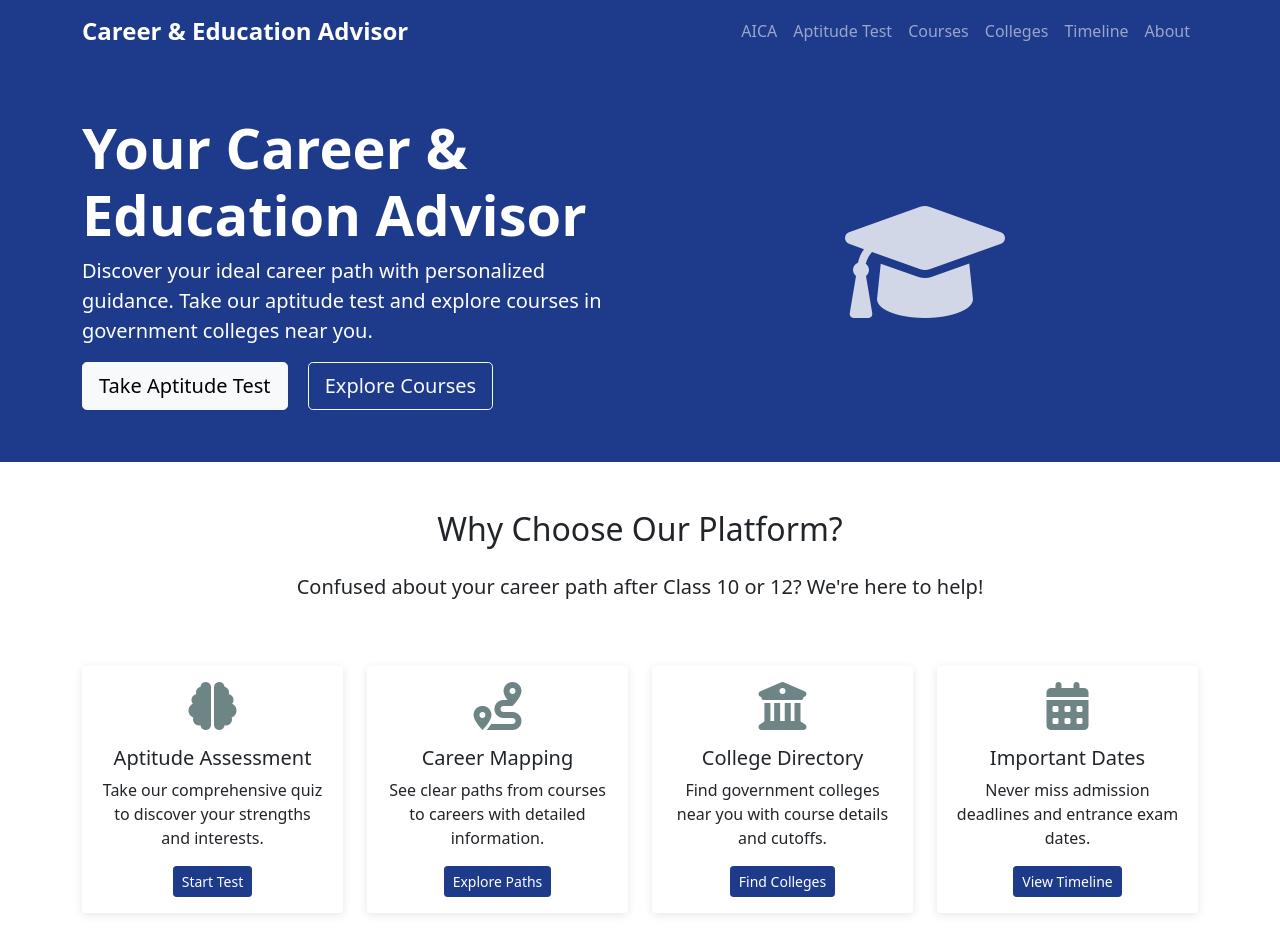
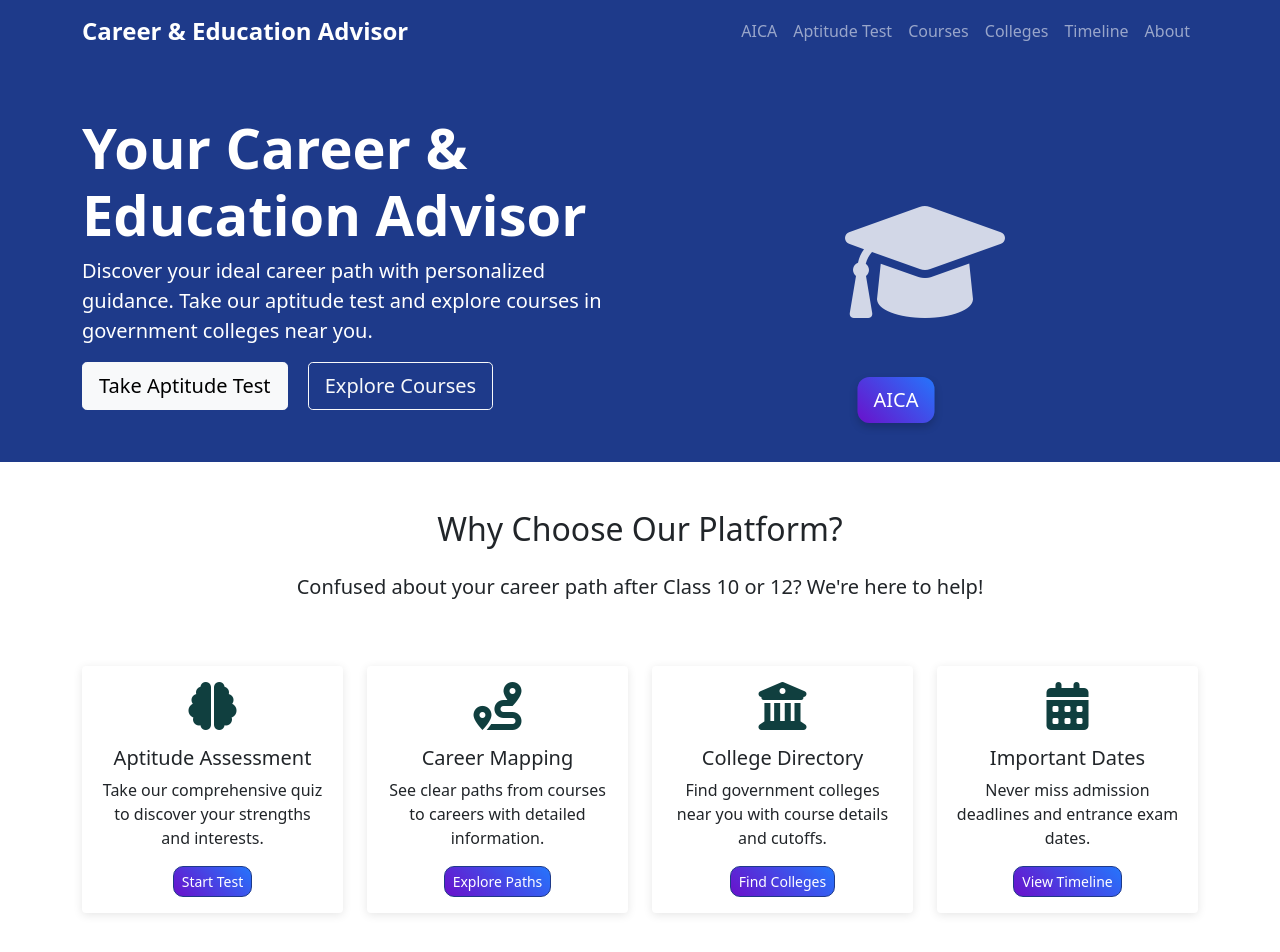
Before and after one commit to SIDDHANTBORASE/onestopadvisor, a plain HTML site: page index.html in a window 1280 px wide. Shown: the top 952 px of the page. Drawn offline with nearby package versions, Linux system fonts and the light colour scheme.

Commit message:
Changed Ui and Added Button for AICA

```diff
--- a/index.html
+++ b/index.html
@@ -49,12 +49,22 @@
                     <div class="col-lg-6">
                         <h1 class="display-4 fw-bold">Your Career & Education Advisor</h1>
                         <p class="lead">Discover your ideal career path with personalized guidance. Take our aptitude test and explore courses in government colleges near you.</p>
-                        <a href="simple_aptitude.html" class="btn btn-light btn-lg me-3">Take Aptitude Test</a>
+                        <a href="simple_aptitude.html" class="btn btn-light btn-lg me-3" >Take Aptitude Test</a>
                         <a href="simple_courses.html" class="btn btn-outline-light btn-lg">Explore Courses</a>
                     </div>
                     <div class="col-lg-6">
                         <div class="text-center">
                             <i class="fas fa-graduation-cap" style="font-size: 8rem; opacity: 0.8;"></i>
+                            <a href="aica.html" class="btn btn-lg text-white position-absolute" style="
+                                top: 50%;
+                                left: 70%;
+                                transform: translate(-50%, -50%);
+                                background: linear-gradient(45deg, #6a11cb, #2575fc);
+                                border: none;
+                                box-shadow: 0 4px 8px rgba(0,0,0,0.2);
+                                border-radius: 12px;
+                                ">
+                                AICA</a>
                         </div>
                     </div>
                 </div>
--- a/static/css/style.css
+++ b/static/css/style.css
@@ -49,18 +49,20 @@ main {
 
 
 .text-primary {
-    color: #6f8585 !important;
+    color: #103f3f !important;
 }
 
 .btn-primary {
-    background-color: #1e3a8a;
+    background: linear-gradient(45deg, #6a11cb, #2575fc);
     border-color: #1e3a8a;
+    border-radius: 10px;
 }
 
 .btn-primary:hover {
+
     background-color: #1e3a8a;
     border-color: #1e3a8a;
-     transform: translateY(-2px);
+    transform: translateY(-2px);
     box-shadow: 0 4px 20px rgba(0,0,0,0.15);
 
 }
```
